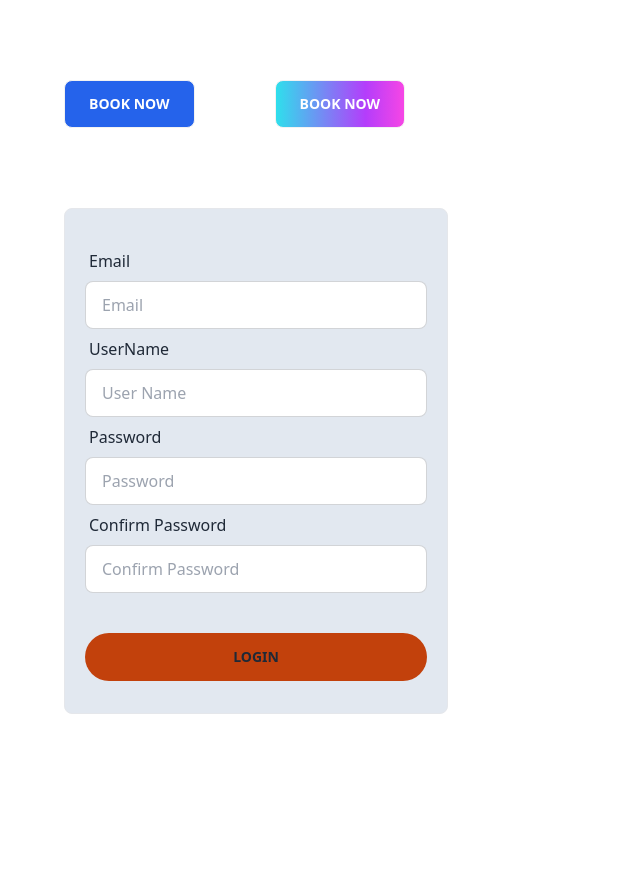
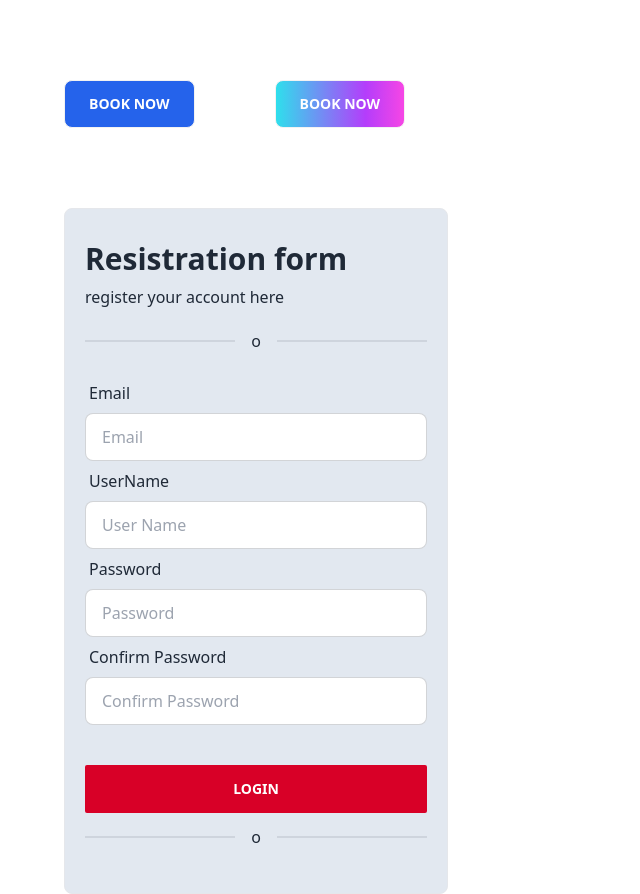
Before and after one commit to muhammadali246397/internship-tusk, a React (Vite) app: page / in a window 1280 px wide. Shown: the whole page, without its empty margins (0-640 px from the left). Before the commit the page ends 800 px from the top, so only its background shows below. Built offline with nearby package versions, Linux system fonts and the light colour scheme.

Commit message:
form password validation okay

```diff
--- a/src/component/landingPage/form/Form.jsx
+++ b/src/component/landingPage/form/Form.jsx
@@ -24,36 +24,20 @@ const Form = () => {
     };
     return (
         <div className='container mx-auto px-16'>
-
-            {/* <form onSubmit={handleSubmit(onSubmit)}>
-                <div>
-                    <label className="">
-    //             <span className="label-text text-base">Email</span>
-    //                   </label>
-                    <input placeholder='Email' className='border'
-                        {...register("firstName", { required: true })}
-                        aria-invalid={errors.firstName ? "true" : "false"}
-                    />
-                    {errors.firstName?.type === 'required' && <p role="alert">First name is required</p>}
-                </div>
-
-                <input
-                    {...register("mail", { required: "Email Address is required" })}
-                    aria-invalid={errors.mail ? "true" : "false"}
-                />
-                {errors.mail && <p role="alert">{errors.mail?.message}</p>}
-
-                <input type="submit" />
-            </form> */}
             <div className="">
                 <div className="card w-2/6">
                     <div className="card-body bg-slate-200 rounded-lg px-5 border">
+                        <h3 className='font-semibold text-3xl'>Resistration form</h3>
+                        <p>register your account here</p>
+
+                        <div className="divider">o</div>
+
                         <form onSubmit={handleSubmit(onSubmit)}>
                             <div className="form-control">
                                 <label className="label">
                                     <span className="label-text text-base ">Email</span>
                                 </label>
-                                <input className="input input-bordered" placeholder='Email'
+                                <input className="input input-bordered" placeholder='Email' type='email'
                                     {...register("mail", { required: "Email Address is required" })}
                                     aria-invalid={errors.mail ? "true" : "false"}
                                 />
@@ -63,7 +47,7 @@ const Form = () => {
                                 <label className="label">
                                     <span className="label-text text-base ">UserName</span>
                                 </label>
-                                <input className="input input-bordered" placeholder='User Name'
+                                <input className="input input-bordered" type='text' placeholder='User Name'
                                     {...register("username", { required: "User name is required" })}
                                     aria-invalid={errors.username ? "true" : "false"}
                                 />
@@ -92,8 +76,9 @@ const Form = () => {
                             </div>
 
                             <div className='text-center mt-10'>
-                                <input className="btn bg-orange-700 px-6 py-2 border-none w-full hover:bg-orange-600 hover:text-black rounded-3xl" type="submit" value='Login' />
+                                <input className="btn bg-[#D80027] px-6 py-2 border-none w-full hover:bg-[rgb(255,149,168)] text-white rounded-sm" type="submit" value='Login' />
                             </div>
+                            <div className="divider">o</div>
                         </form>
                     </div>
                 </div>
```
